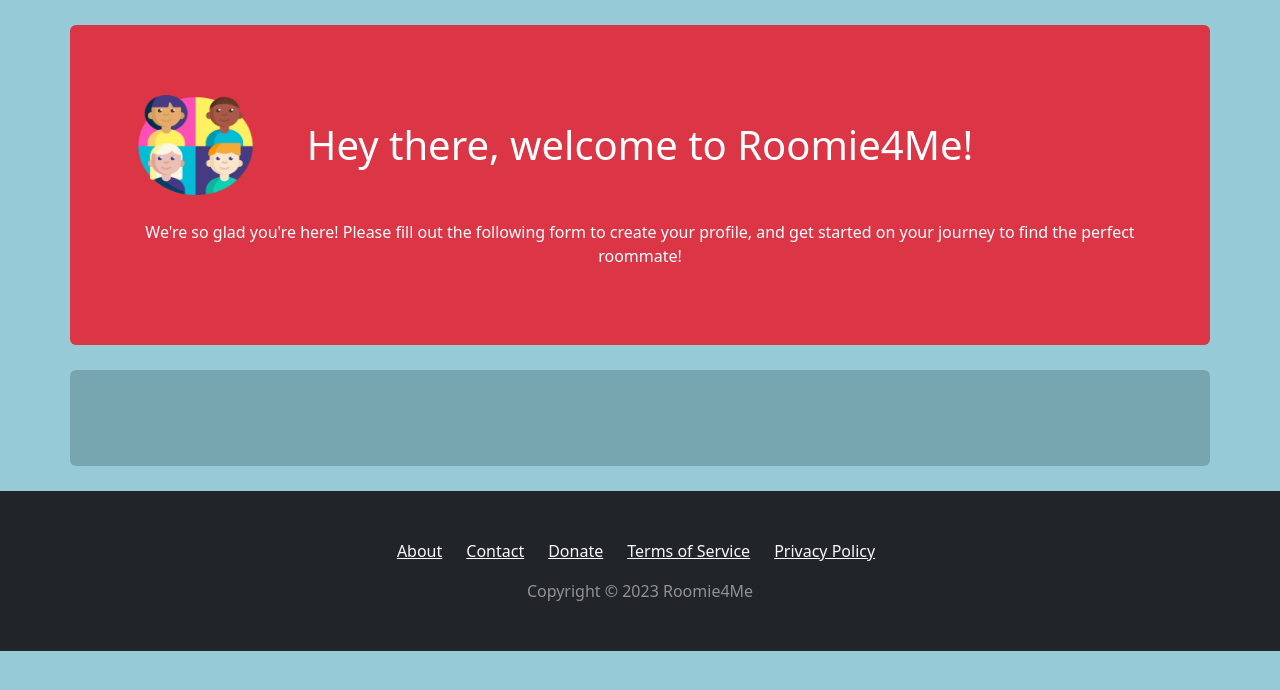
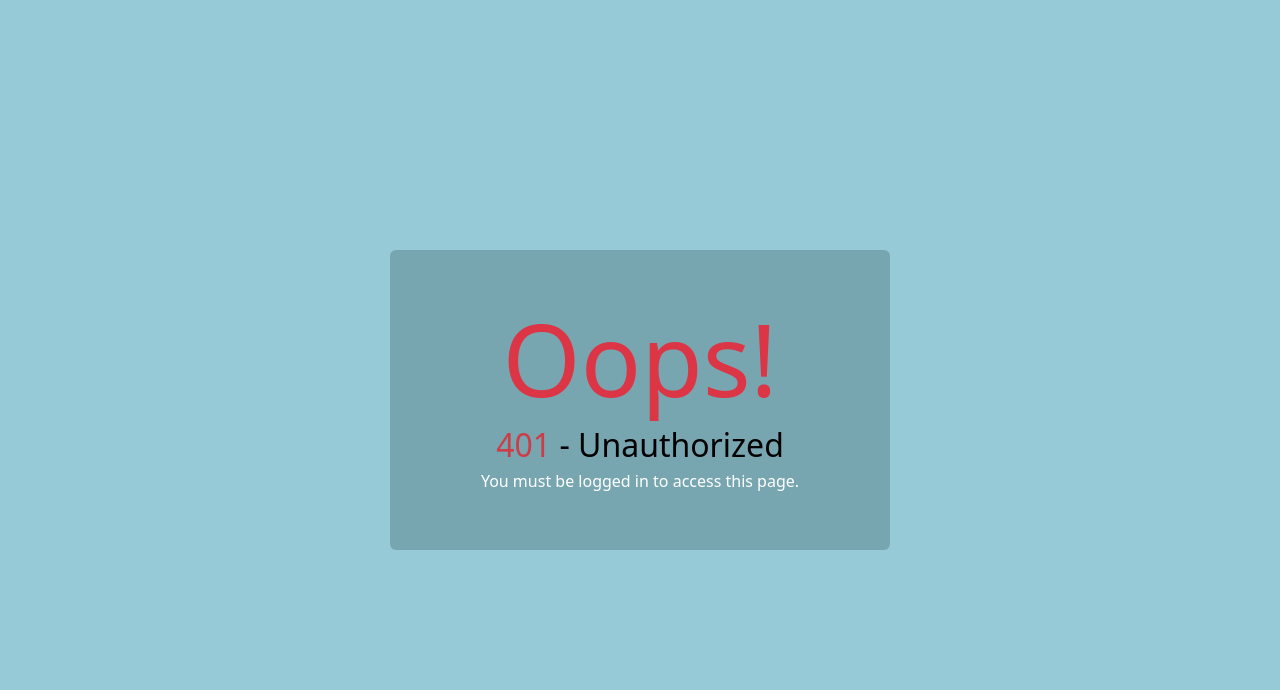
Before and after one commit to cs411-team-8/roomie4me, a React (Create React App) app in the folder frontend/: page /createProfile in a window 1280 px wide. Shown: the top 690 px of the page. Built offline with nearby package versions, Linux system fonts and the light colour scheme.

Commit message:
Added other errors, updated CreateProfile

```diff
--- a/frontend/src/App.js
+++ b/frontend/src/App.js
@@ -1,9 +1,10 @@
 import CreateProfile from "./components/CreateProfile/CreateProfile";
 import Home from "./components/Home/Home";
 import Dashboard from "./components/Dashboard/Dashboard";
-import NotFound from "./components/NotFound/NotFound";
+import NotFound from "./components/Errors/NotFound";
 import CreateRequest from "./components/CreateRequest/CreateRequest";
-import RequestsFull from "./components/CreateRequest/RequestsFull";
+import RequestsFull from "./components/Errors/RequestsFull";
+import NotLoggedIn from "./components/Errors/NotLoggedIn";
 import { BrowserRouter, Routes, Route } from "react-router-dom";
 import { useEffect, useState } from "react";
 
@@ -66,22 +67,39 @@ function App() {
     <BrowserRouter>
       <Routes>
         <Route path="/" element={<Home />} />
-        <Route path="/createProfile" element={<CreateProfile />} />
+
+        {user && !user.registered && (
+          <Route
+            path="/createProfile"
+            element={<CreateProfile user={user} />}
+          />
+        )}
+
+        {!user && <Route path="/createProfile" element={<NotLoggedIn />} />}
+
+        {user && !user.registered && (
+          <Route path="/createProfile" element={<CreateProfile />} />
+        )}
+
         {user && (
           <Route path="/dashboard" element={<Dashboard user={user} />} />
         )}
+
+        {!user && <Route path="/dashboard" element={<NotLoggedIn />} />}
+
         {user && requests && requests.length < 7 && (
           <Route
             path="/createRequest"
             element={<CreateRequest user={user} requests={requests} />}
           />
         )}
+
         {user && requests && requests.length >= 7 && (
-          <Route
-            path="/createRequest"
-            element={<RequestsFull user={user} requests={requests} />}
-          />
+          <Route path="/createRequest" element={<RequestsFull />} />
         )}
+
+        {!user && <Route path="/createRequest" element={<NotLoggedIn />} />}
+
         <Route path="*" element={<NotFound />} />
       </Routes>
     </BrowserRouter>
--- a/frontend/src/components/CreateProfile/CreateProfile.js
+++ b/frontend/src/components/CreateProfile/CreateProfile.js
@@ -1,38 +1,38 @@
 import Footer from "../Footer";
-import { useEffect, useState } from "react";
+// import { useEffect, useState } from "react";
 
-function CreateProfile() {
-  const [user, setUser] = useState();
-  let counter = 0;
-  useEffect(() => {
-    try {
-      const test = async () => {
-        if (document.cookie) {
-          const accessToken = document.cookie.split("access-token=")[1];
-          const url = "http://localhost:8082" + "/api/v1/user/myinfo";
-          const options = {
-            method: "GET",
-            headers: {
-              "Content-Type": "application/json",
-              Accept: "application/json",
-              Authorization: `Bearer ${accessToken}`,
-            },
-          };
-          const response = await fetch(url, options);
+function CreateProfile(props) {
+  // const [user, setUser] = useState();
+  // let counter = 0;
+  // useEffect(() => {
+  //   try {
+  //     const test = async () => {
+  //       if (document.cookie) {
+  //         const accessToken = document.cookie.split("access-token=")[1];
+  //         const url = "http://localhost:8082" + "/api/v1/user/myinfo";
+  //         const options = {
+  //           method: "GET",
+  //           headers: {
+  //             "Content-Type": "application/json",
+  //             Accept: "application/json",
+  //             Authorization: `Bearer ${accessToken}`,
+  //           },
+  //         };
+  //         const response = await fetch(url, options);
 
-          const data = await response.json();
-          console.log(data);
-          setUser(data);
-        }
-      };
-      if (counter === 0) {
-        test();
-        counter++;
-      }
-    } catch (error) {
-      console.log(error);
-    }
-  }, [counter]);
+  //         const data = await response.json();
+  //         console.log(data);
+  //         setUser(data);
+  //       }
+  //     };
+  //     if (counter === 0) {
+  //       test();
+  //       counter++;
+  //     }
+  //   } catch (error) {
+  //     console.log(error);
+  //   }
+  // }, [counter]);
 
   const handleSubmit = async (event) => {
     event.preventDefault();
@@ -170,7 +170,7 @@ function CreateProfile() {
           paddingBottom: "0px",
         }}
       >
-        {user && (
+        {/* {user && ( */}
         <section>
           <form onSubmit={handleSubmit}>
             <div className="form-group required">
@@ -184,7 +184,7 @@ function CreateProfile() {
                     type="text"
                     name="fname"
                     required
-                      defaultValue={user.name.firstName}
+                    defaultValue={props.user.name.firstName}
                     disabled
                     style={{
                       textAlign: "left",
@@ -204,7 +204,7 @@ function CreateProfile() {
                     type="text"
                     name="lname"
                     required
-                      defaultValue={user.name.lastName}
+                    defaultValue={props.user.name.lastName}
                     disabled
                     style={{
                       textAlign: "left",
@@ -284,7 +284,7 @@ function CreateProfile() {
                     style={{ marginTop: "-7px", marginBottom: "7px" }}
                     name="email"
                     required
-                      defaultValue={user.email}
+                    defaultValue={props.user.email}
                     disabled
                   />
                 </div>
@@ -355,9 +355,7 @@ function CreateProfile() {
                     <option value="British Indian Ocean Territory">
                       British Indian Ocean Territory
                     </option>
-                      <option value="Brunei Darussalam">
-                        Brunei Darussalam
-                      </option>
+                    <option value="Brunei Darussalam">Brunei Darussalam</option>
                     <option value="Bulgaria">Bulgaria</option>
                     <option value="Burkina Faso">Burkina Faso</option>
                     <option value="Burundi">Burundi</option>
@@ -399,9 +397,7 @@ function CreateProfile() {
                     <option value="Ecuador">Ecuador</option>
                     <option value="Egypt">Egypt</option>
                     <option value="El Salvador">El Salvador</option>
-                      <option value="Equatorial Guinea">
-                        Equatorial Guinea
-                      </option>
+                    <option value="Equatorial Guinea">Equatorial Guinea</option>
                     <option value="Eritrea">Eritrea</option>
                     <option value="Estonia">Estonia</option>
                     <option value="Eswatini">Eswatini</option>
@@ -629,9 +625,7 @@ function CreateProfile() {
                     <option value="Virgin Islands, U.S.">
                       Virgin Islands, U.S.
                     </option>
-                      <option value="Wallis and Futuna">
-                        Wallis and Futuna
-                      </option>
+                    <option value="Wallis and Futuna">Wallis and Futuna</option>
                     <option value="Western Sahara">Western Sahara</option>
                     <option value="Yemen">Yemen</option>
                     <option value="Zambia">Zambia</option>
@@ -781,7 +775,7 @@ function CreateProfile() {
             </div>
           </form>
         </section>
-        )}
+        {/* )} */}
       </div>
       <Footer />
     </div>
--- a/frontend/src/components/Dashboard/Dashboard.js
+++ b/frontend/src/components/Dashboard/Dashboard.js
@@ -251,9 +251,7 @@ function Dashboard(props) {
               <div className="card-body">
                 <div className="row">
                   <div className="col">
-                    <h3>
-                      My DMs ({"{"}num{"}"} new)
-                    </h3>
+                    <h3>My DMs (3 new)</h3>
                   </div>
                 </div>
                 <div className="row">
--- /dev/null
+++ b/frontend/src/components/Errors/NotLoggedIn.js
@@ -0,0 +1,65 @@
+import { React, useState, useEffect } from "react";
+
+function NotLoggedIn() {
+  const [timer, setTimer] = useState(false);
+
+  useEffect(() => {
+    setTimeout(function () {
+      setTimer(true);
+    }, 100);
+  }, []);
+
+  return (
+    <div>
+      {timer && (
+        <div>
+          <div
+            className="container text-white p-4 p-lg-5 py-4 py-xl-5"
+            id="notFound"
+            style={{
+              background: "#77a6b1",
+              borderRadius: "6px",
+              width: "500px",
+              height: "300px",
+              marginTop: "-150px",
+              marginLeft: "-250px",
+            }}
+          >
+            <div className="row">
+              <div className="col">
+                <h1
+                  data-bss-disabled-mobile="true"
+                  className="rubberBand animated"
+                  style={{
+                    fontSize: "100px",
+                    textAlign: "center",
+                    color: "var(--bs-red)",
+                  }}
+                >
+                  Oops!
+                </h1>
+              </div>
+            </div>
+            <div className="row">
+              <div className="col">
+                <h2 className="text-center">
+                  <span style={{ color: "rgb(204, 61, 72)" }}>401&nbsp;</span>
+                  <span style={{ color: "rgb(0, 0, 0)" }}>- Unauthorized</span>
+                </h2>
+              </div>
+            </div>
+            <div className="row">
+              <div className="col">
+                <h6 className="text-center">
+                  You must be logged in to access this page.
+                </h6>
+              </div>
+            </div>
+          </div>
+        </div>
+      )}
+    </div>
+  );
+}
+
+export default NotLoggedIn;
```
Also changed, not shown: frontend/src/components/Errors/NotFound.js (renamed from frontend/src/components/NotFound/NotFound.js), frontend/src/components/Errors/RequestsFull.js (renamed from frontend/src/components/CreateRequest/RequestsFull.js). Lines whose indentation alone changed are shown as unchanged.
